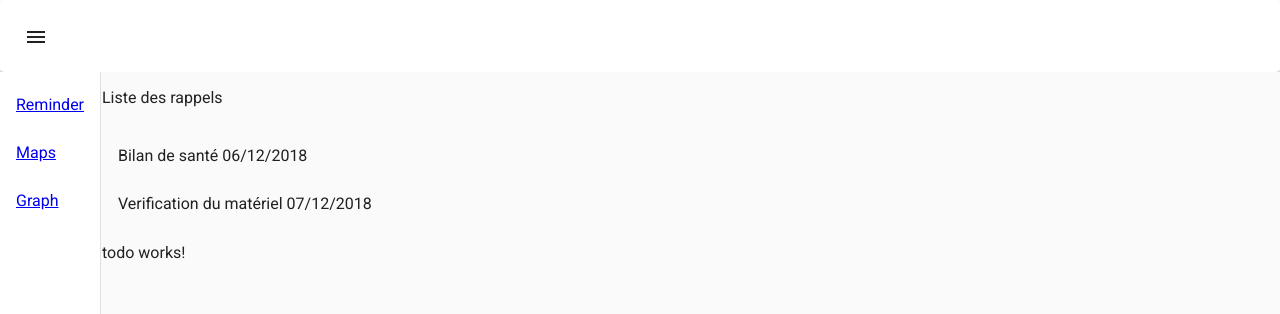
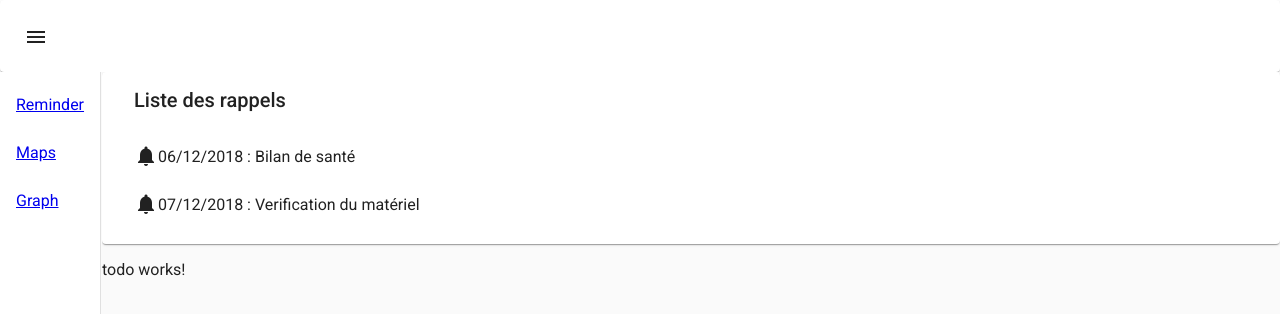
Before and after one commit to j-hiertz/NI2018, an Angular app in the folder RoBro/: page /reminder in a window 1280 px wide. Shown: the top 314 px of the page. Built offline with nearby package versions, Linux system fonts and the light colour scheme.

Commit message:
git drop

```diff
--- a/RoBro/src/app/reminder/recaller/recaller.component.html
+++ b/RoBro/src/app/reminder/recaller/recaller.component.html
@@ -1,4 +1,10 @@
-<p>Liste des rappels</p>
-<mat-list role="list">
-  <mat-list-item role="listitem" *ngFor="let recall of recalls">{{ recall.title }} {{ recall.deadline }}</mat-list-item>
-</mat-list>
+<mat-card class="example-card">
+  <mat-card-header>
+    <mat-card-title>Liste des rappels</mat-card-title>
+  </mat-card-header>
+  <mat-card-content>
+    <mat-list>
+      <mat-list-item role="listitem" *ngFor="let recall of recalls"><mat-icon>notifications</mat-icon> {{ recall.deadline }} : {{ recall.title }}</mat-list-item>
+    </mat-list>
+  </mat-card-content>
+</mat-card>
```
Also changed, not shown: RoBro/src/app/reminder/reminder.module.ts (+7 -1 lines).
